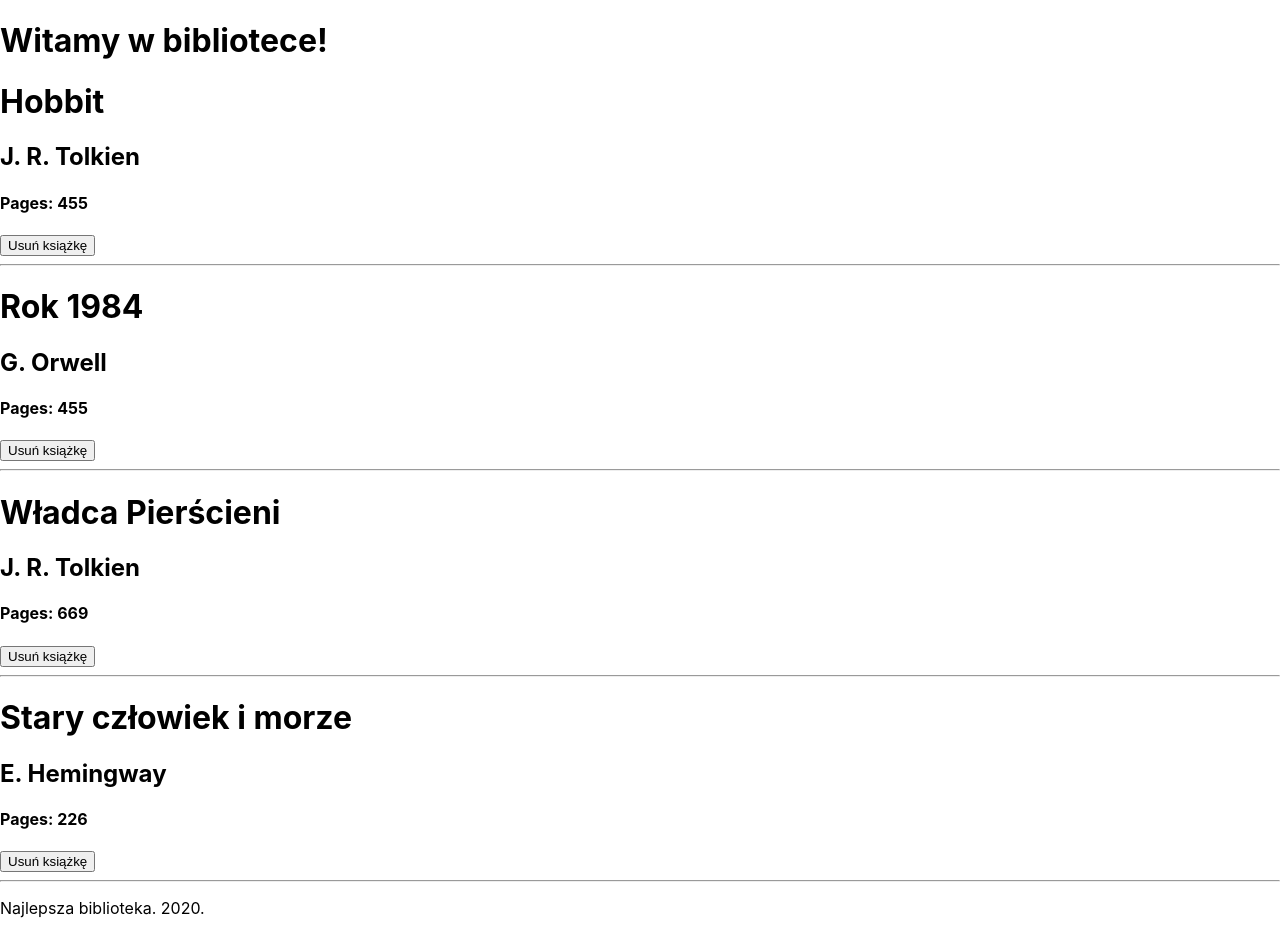
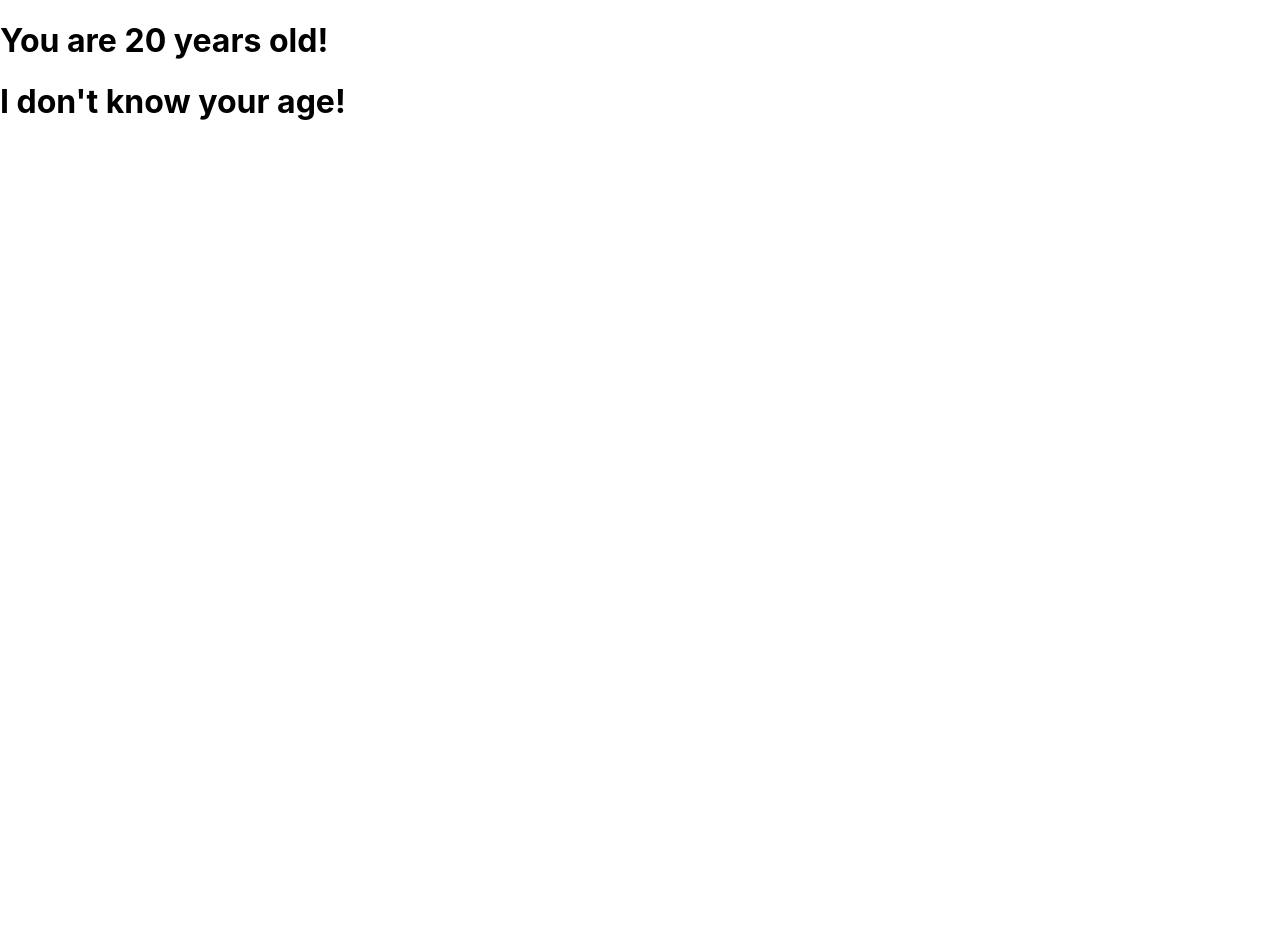
Before and after one commit to oskar0809/react-rozdzial3, a React (Create React App) app: page / in a window 1280 px wide. After the commit the page ends 800 px from the top, so only its background shows below. Built offline with nearby package versions, Linux system fonts and the light colour scheme.

Commit message:
listing 3.27 3.28

```diff
--- a/package.json
+++ b/package.json
@@ -6,6 +6,7 @@
     "@testing-library/jest-dom": "^5.16.5",
     "@testing-library/react": "^13.4.0",
     "@testing-library/user-event": "^13.5.0",
+    "prop-types": "^15.8.1",
     "react": "^18.2.0",
     "react-dom": "^18.2.0",
     "react-scripts": "5.0.1",
--- /dev/null
+++ b/src/Age.js
@@ -0,0 +1,8 @@
+function Age(props){
+    return props.age !== undefined ?
+        <h1>You are {props.age} years old!</h1>
+    :
+        <h1>I don't know your age!</h1>
+}
+
+export default Age;
--- a/src/index.js
+++ b/src/index.js
@@ -4,12 +4,15 @@ import './index.css';
 import App from './App';
 import reportWebVitals from './reportWebVitals';
 import Book from './Book';
+import Age from './Age'
 
 const root = ReactDOM.createRoot(document.getElementById('root'));
 root.render(
-  <React.StrictMode>
-    <Book/>
-  </React.StrictMode>
+    <React.StrictMode>
+    {/* <Book/> */}
+        <Age age="20"/>
+        <Age/>
+    </React.StrictMode>
 );
 
 // If you want to start measuring performance in your app, pass a function
```
Also changed, not shown: 1 other file (tests, documents, lock files or other folders).
